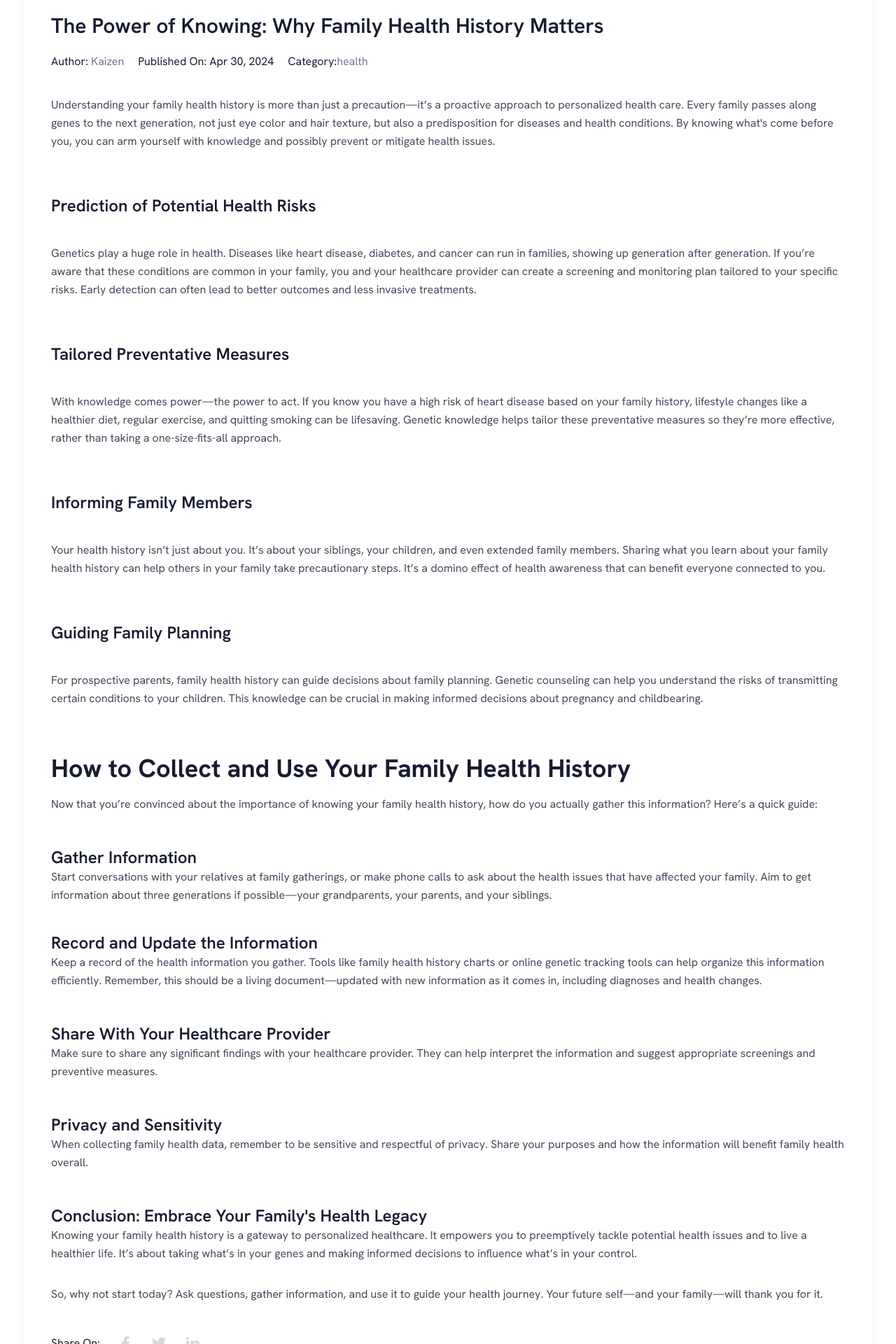
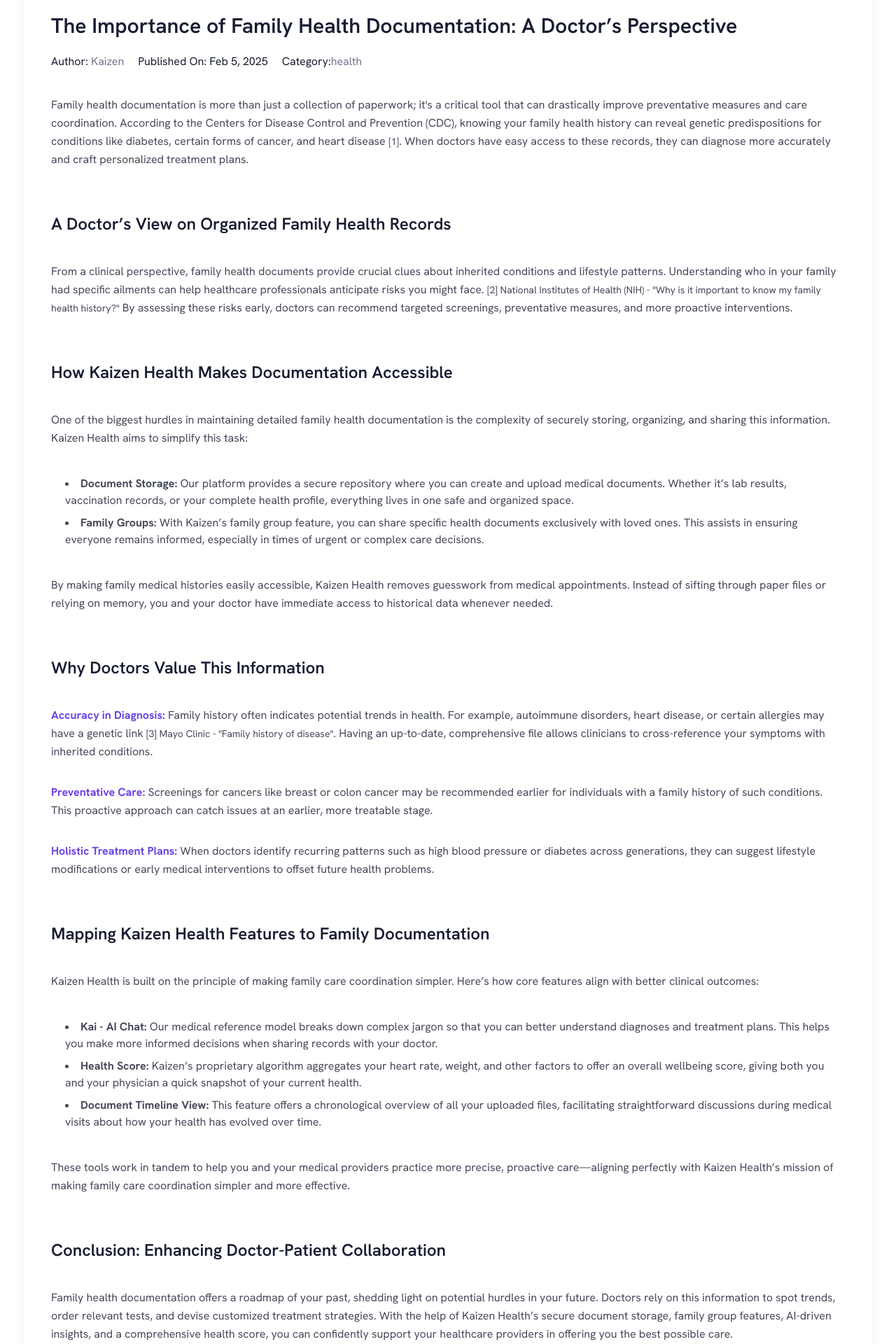
Before and after one commit to kaizen-health-tech/kaizen-web, a Next.js app: page /blog/family-history in a window 1280 px wide. Shown: the part 780-2700 px from the top of the page at 70% size. Built offline with nearby package versions, Linux system fonts and the light colour scheme.

Commit message:
feat: adding family blog

```diff
--- a/app/(site)/blog/family-history/page.tsx
+++ b/app/(site)/blog/family-history/page.tsx
@@ -4,12 +4,14 @@
 import Image from "next/image";
 
 export const metadata: Metadata = {
-  title: "Blog Details Page - Solid SaaS Boilerplate",
-  description: "This is Blog details page for Kaizen Health",
+  title:
+    "The Importance of Family Health Documentation: A Doctor’s Perspective",
+  description:
+    "An in-depth look at why documenting family health records matters for better medical care, highlighting Kaizen Health features.",
   // other metadata
 };
 
-const SingleBlogPage = async () => {
+const FamilyHistory = async () => {
   return (
     <>
       <section className="pb-20 pt-35 lg:pb-25 lg:pt-45 xl:pb-30 xl:pt-50">
@@ -21,7 +23,7 @@
                   <div className="relative aspect-[97/60] w-full sm:aspect-[97/44]">
                     <Image
                       src={"/images/blog/family-history.jpeg"}
-                      alt="Kobe Steel plant that supplied"
+                      alt="Family reviewing health documents"
                       fill
                       className="rounded-md object-cover object-center"
                     />
@@ -29,7 +31,8 @@
                 </div>
 
                 <h2 className="mb-5 mt-11 text-3xl font-semibold text-black dark:text-white 2xl:text-sectiontitle2">
-                  The Power of Knowing: Why Family Health History Matters
+                  The Importance of Family Health Documentation: A Doctor’s
+                  Perspective
                 </h2>
 
                 <ul className="mb-9 flex flex-wrap gap-5 2xl:gap-7.5">
@@ -39,7 +42,7 @@
                   </li>
                   <li>
                     <span className="text-black dark:text-white">
-                      Published On: Apr 30, 2024
+                      Published On: Feb 5, 2025
                     </span>{" "}
                   </li>
                   <li>
@@ -52,133 +55,174 @@
 
                 <div className="blog-details">
                   <p>
-                    Understanding your family health history is more than just a
-                    precaution—it’s a proactive approach to personalized health
-                    care. Every family passes along genes to the next
-                    generation, not just eye color and hair texture, but also a
-                    predisposition for diseases and health conditions. By
-                    knowing what's come before you, you can arm yourself with
-                    knowledge and possibly prevent or mitigate health issues.
+                    Family health documentation is more than just a collection
+                    of paperwork; it's a critical tool that can drastically
+                    improve preventative measures and care coordination.
+                    According to the Centers for Disease Control and Prevention
+                    (CDC), knowing your family health history can reveal genetic
+                    predispositions for conditions like diabetes, certain forms
+                    of cancer, and heart disease{" "}
+                    <span className="font-italic text-sm">[1]</span>. When
+                    doctors have easy access to these records, they can diagnose
+                    more accurately and craft personalized treatment plans.
                   </p>
 
-                  {/*<div className="flex flex-wrap gap-5">*/}
-                  {/*  <Image*/}
-                  {/*      src={"/images/blog/blog-01.png"}*/}
-                  {/*      width={350}*/}
-                  {/*      height={200}*/}
-                  {/*      alt="image"*/}
-                  {/*  />*/}
-                  {/*  <Image*/}
-                  {/*      src={"/images/blog/blog-02.png"}*/}
-                  {/*      width={350}*/}
-                  {/*      height={200}*/}
-                  {/*      alt="image"*/}
-                  {/*  />*/}
-                  {/*</div>*/}
-
-                  <h3 className="pt-8">Prediction of Potential Health Risks</h3>
+                  <h3 className="pt-8">
+                    A Doctor’s View on Organized Family Health Records
+                  </h3>
 
                   <p>
-                    Genetics play a huge role in health. Diseases like heart
-                    disease, diabetes, and cancer can run in families, showing
-                    up generation after generation. If you’re aware that these
-                    conditions are common in your family, you and your
-                    healthcare provider can create a screening and monitoring
-                    plan tailored to your specific risks. Early detection can
-                    often lead to better outcomes and less invasive treatments.
+                    From a clinical perspective, family health documents provide
+                    crucial clues about inherited conditions and lifestyle
+                    patterns. Understanding who in your family had specific
+                    ailments can help healthcare professionals anticipate risks
+                    you might face.{" "}
+                    <span className="font-italic text-sm">
+                      [2] National Institutes of Health (NIH) - "Why is it
+                      important to know my family health history?"
+                    </span>{" "}
+                    By assessing these risks early, doctors can recommend
+                    targeted screenings, preventative measures, and more
+                    proactive interventions.
                   </p>
 
-                  <h3 className="pt-8">Tailored Preventative Measures</h3>
+                  <h3 className="pt-8">
+                    How Kaizen Health Makes Documentation Accessible
+                  </h3>
 
                   <p>
-                    With knowledge comes power—the power to act. If you know you
-                    have a high risk of heart disease based on your family
-                    history, lifestyle changes like a healthier diet, regular
-                    exercise, and quitting smoking can be lifesaving. Genetic
-                    knowledge helps tailor these preventative measures so
-                    they’re more effective, rather than taking a
-                    one-size-fits-all approach.
+                    One of the biggest hurdles in maintaining detailed family
+                    health documentation is the complexity of securely storing,
+                    organizing, and sharing this information. Kaizen Health aims
+                    to simplify this task:
                   </p>
 
-                  <h3 className="pt-8">Informing Family Members</h3>
+                  <ul className="list-disc pl-5 pt-2">
+                    <li>
+                      <strong>Document Storage:</strong> Our platform provides a
+                      secure repository where you can create and upload medical
+                      documents. Whether it’s lab results, vaccination records,
+                      or your complete health profile, everything lives in one
+                      safe and organized space.
+                    </li>
+                    <li>
+                      <strong>Family Groups:</strong> With Kaizen’s family group
+                      feature, you can share specific health documents
+                      exclusively with loved ones. This assists in ensuring
+                      everyone remains informed, especially in times of urgent
+                      or complex care decisions.
+                    </li>
+                  </ul>
 
                   <p>
-                    Your health history isn’t just about you. It’s about your
-                    siblings, your children, and even extended family members.
-                    Sharing what you learn about your family health history can
-                    help others in your family take precautionary steps. It’s a
-                    domino effect of health awareness that can benefit everyone
-                    connected to you.
+                    By making family medical histories easily accessible, Kaizen
+                    Health removes guesswork from medical appointments. Instead
+                    of sifting through paper files or relying on memory, you and
+                    your doctor have immediate access to historical data
+                    whenever needed.
                   </p>
 
-                  <h3 className="pt-8">Guiding Family Planning</h3>
+                  <h3 className="pt-8">Why Doctors Value This Information</h3>
 
                   <p>
-                    For prospective parents, family health history can guide
-                    decisions about family planning. Genetic counseling can help
-                    you understand the risks of transmitting certain conditions
-                    to your children. This knowledge can be crucial in making
-                    informed decisions about pregnancy and childbearing.
-                  </p>
-                </div>
-
-                <div className="blog-details">
-                  <h2 className="pt-8">
-                    How to Collect and Use Your Family Health History
-                  </h2>
-                  <p>
-                    Now that you’re convinced about the importance of knowing
-                    your family health history, how do you actually gather this
-                    information? Here’s a quick guide:
-                  </p>
-                  <h4 className="pt-4">Gather Information </h4>
-                  <p>
-                    Start conversations with your relatives at family
-                    gatherings, or make phone calls to ask about the health
-                    issues that have affected your family. Aim to get
-                    information about three generations if possible—your
-                    grandparents, your parents, and your siblings.
-                  </p>
-
-                  <h4 className="pt-2">Record and Update the Information</h4>
-                  <p>
-                    Keep a record of the health information you gather. Tools
-                    like family health history charts or online genetic tracking
-                    tools can help organize this information efficiently.
-                    Remember, this should be a living document—updated with new
-                    information as it comes in, including diagnoses and health
-                    changes.
-                  </p>
-
-                  <h4 className="pt-4">Share With Your Healthcare Provider</h4>
-                  <p>
-                    Make sure to share any significant findings with your
-                    healthcare provider. They can help interpret the information
-                    and suggest appropriate screenings and preventive measures.
-                  </p>
-
-                  <h4 className="pt-4">Privacy and Sensitivity</h4>
-                  <p>
-                    When collecting family health data, remember to be sensitive
-                    and respectful of privacy. Share your purposes and how the
-                    information will benefit family health overall.
-                  </p>
-
-                  <h4 className="pt-4">
-                    Conclusion: Embrace Your Family's Health Legacy
-                  </h4>
-                  <p>
-                    Knowing your family health history is a gateway to
-                    personalized healthcare. It empowers you to preemptively
-                    tackle potential health issues and to live a healthier life.
-                    It’s about taking what’s in your genes and making informed
-                    decisions to influence what’s in your control.
+                    <strong>Accuracy in Diagnosis:</strong> Family history often
+                    indicates potential trends in health. For example,
+                    autoimmune disorders, heart disease, or certain allergies
+                    may have a genetic link{" "}
+                    <span className="font-italic text-sm">
+                      [3] Mayo Clinic - "Family history of disease"
+                    </span>
+                    . Having an up-to-date, comprehensive file allows clinicians
+                    to cross-reference your symptoms with inherited conditions.
                   </p>
 
                   <p>
-                    So, why not start today? Ask questions, gather information,
-                    and use it to guide your health journey. Your future
-                    self—and your family—will thank you for it.
+                    <strong>Preventative Care:</strong> Screenings for cancers
+                    like breast or colon cancer may be recommended earlier for
+                    individuals with a family history of such conditions. This
+                    proactive approach can catch issues at an earlier, more
+                    treatable stage.
+                  </p>
+
+                  <p>
+                    <strong>Holistic Treatment Plans:</strong> When doctors
+                    identify recurring patterns such as high blood pressure or
+                    diabetes across generations, they can suggest lifestyle
+                    modifications or early medical interventions to offset
+                    future health problems.
+                  </p>
+
+                  <h3 className="pt-8">
+                    Mapping Kaizen Health Features to Family Documentation
+                  </h3>
+
+                  <p>
+                    Kaizen Health is built on the principle of making family
+                    care coordination simpler. Here’s how core features align
+                    with better clinical outcomes:
+                  </p>
+                  <ul className="list-disc pl-5 pt-2">
+                    <li>
+                      <strong>Kai - AI Chat:</strong> Our medical reference
+                      model breaks down complex jargon so that you can better
+                      understand diagnoses and treatment plans. This helps you
+                      make more informed decisions when sharing records with
+                      your doctor.
+                    </li>
+                    <li>
+                      <strong>Health Score:</strong> Kaizen’s proprietary
+                      algorithm aggregates your heart rate, weight, and other
+                      factors to offer an overall wellbeing score, giving both
+                      you and your physician a quick snapshot of your current
+                      health.
+                    </li>
+                    <li>
+                      <strong>Document Timeline View:</strong> This feature
+                      offers a chronological overview of all your uploaded
+                      files, facilitating straightforward discussions during
+                      medical visits about how your health has evolved over
+                      time.
+                    </li>
+                  </ul>
+
+                  <p>
+                    These tools work in tandem to help you and your medical
+                    providers practice more precise, proactive care—aligning
+                    perfectly with Kaizen Health’s mission of making family care
+                    coordination simpler and more effective.
+                  </p>
+
+                  <h3 className="pt-8">
+                    Conclusion: Enhancing Doctor-Patient Collaboration
+                  </h3>
+
+                  <p>
+                    Family health documentation offers a roadmap of your past,
+                    shedding light on potential hurdles in your future. Doctors
+                    rely on this information to spot trends, order relevant
+                    tests, and devise customized treatment strategies. With the
+                    help of Kaizen Health’s secure document storage, family
+                    group features, AI-driven insights, and a comprehensive
+                    health score, you can confidently support your healthcare
+                    providers in offering you the best possible care.
+                  </p>
+
+                  <p className="pt-4">
+                    Ready to elevate your healthcare experience? Start by
+                    uploading your family’s records to Kaizen Health and share
+                    them securely with your doctor. You’ll help your doctor help
+                    you—faster, and with far greater clarity.
+                  </p>
+
+                  <p className="mt-8 text-sm italic">
+                    <strong>References:</strong>
+                    <br />
+                    [1] CDC - “Family Health History.” Accessed February 2025.{" "}
+                    <br />
+                    [2] NIH - “Why is it important to know my family health
+                    history?” Accessed February 2025. <br />
+                    [3] Mayo Clinic - “Family history of disease.” Accessed
+                    February 2025.
                   </p>
                 </div>
 
@@ -192,4 +236,4 @@
   );
 };
 
-export default SingleBlogPage;
+export default FamilyHistory;
--- a/components/Blog/BlogItem.tsx
+++ b/components/Blog/BlogItem.tsx
@@ -28,7 +28,12 @@
         className="animate_top rounded-lg bg-white p-4 pb-9 shadow-solid-8 dark:bg-blacksection"
       >
         <Link href={`/blog/`} className="relative block aspect-[368/239]">
-          <Image src={mainImage} alt={title} fill />
+          <Image
+            src={mainImage}
+            alt={title}
+            fill
+            className={"object-cover object-center"}
+          />
         </Link>
 
         <div className="px-4">
```
Also changed, not shown: public/images/blog/family-history.jpeg.
